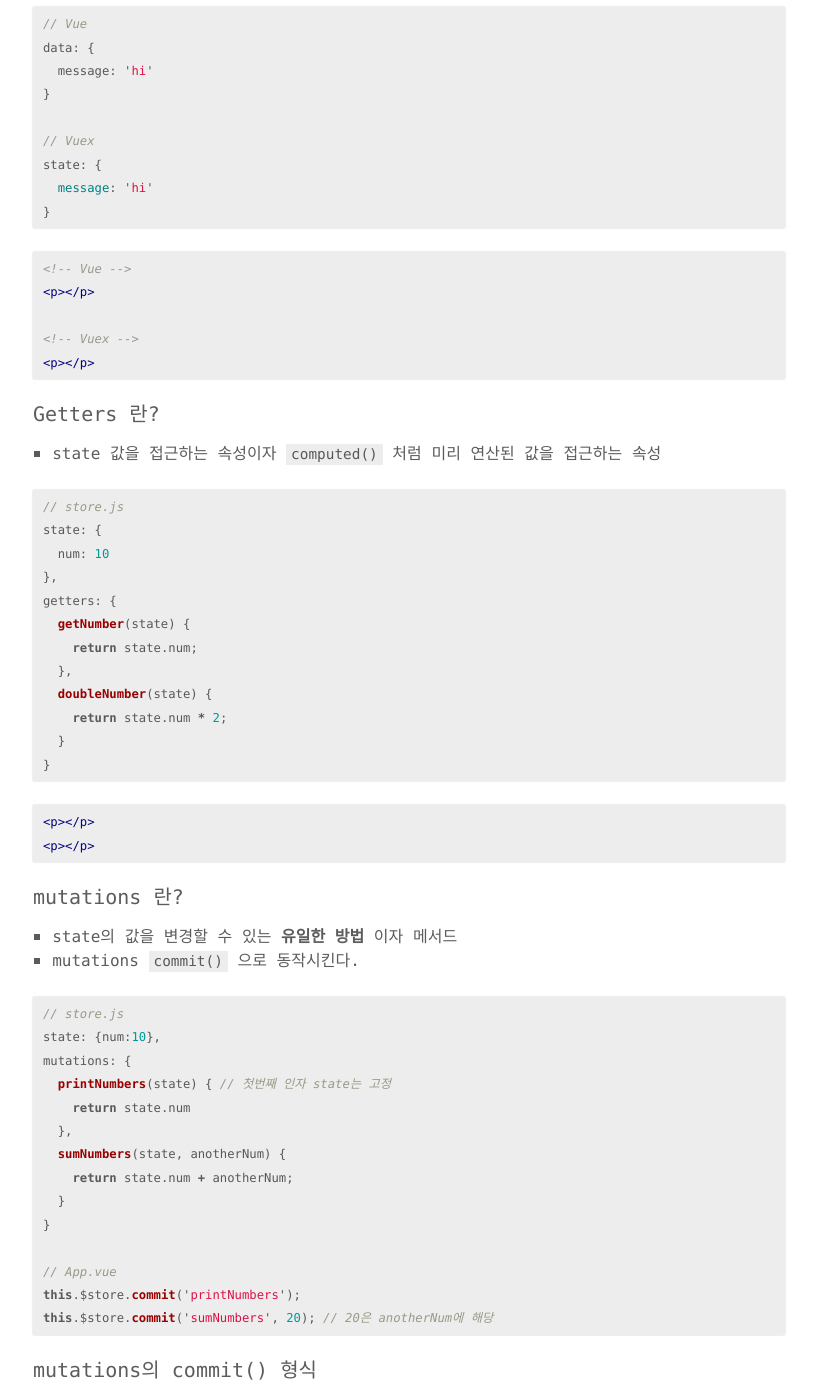
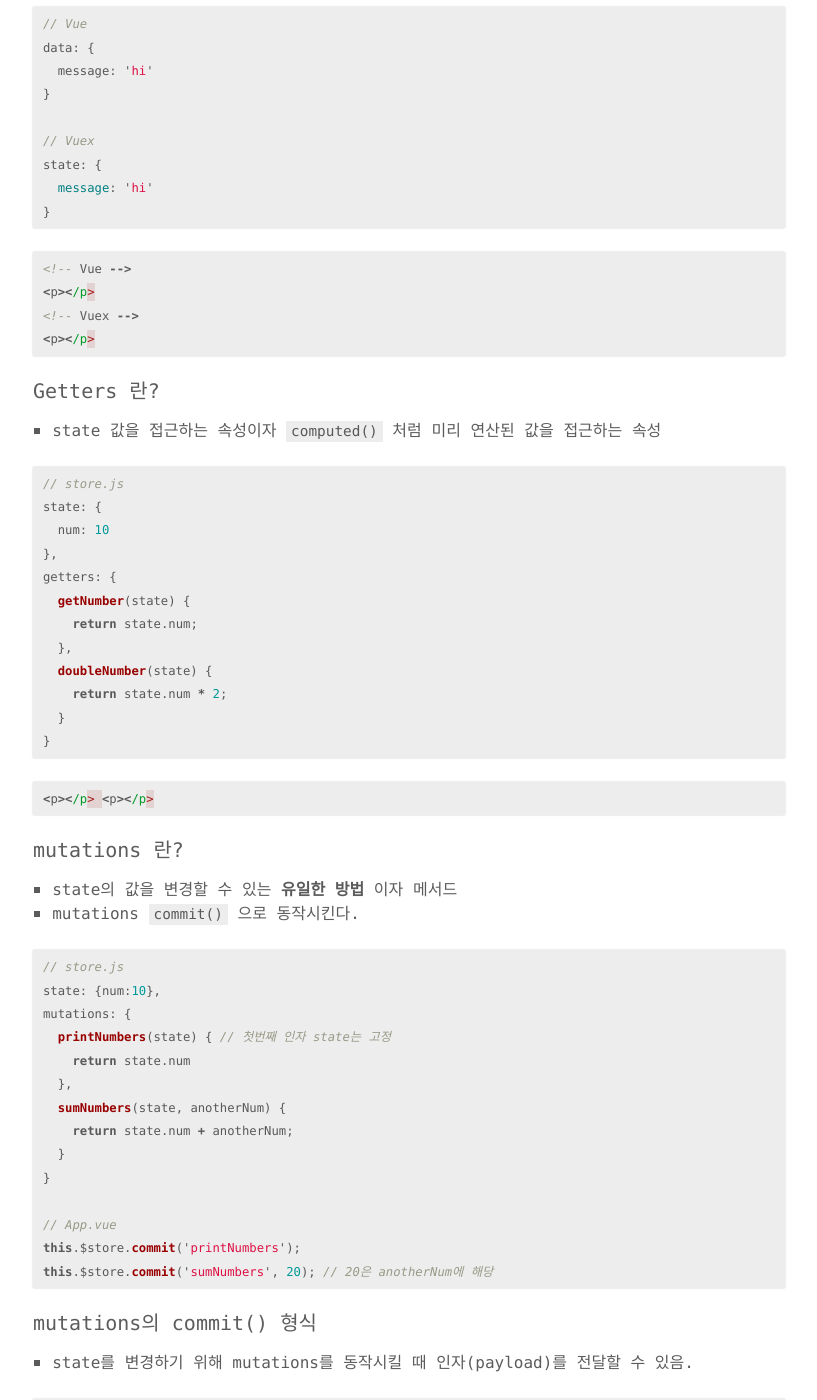
Before and after one commit to ManHyuk/ManHyuk.github.io, a Jekyll site: the page built from _posts/2018-04-18-vuex.md, in a window 1280 px wide and 1400 px high, scrolled down 2854 px. Shown: the whole window, without its empty margins (231-1048 px from the left). Built offline with Jekyll 4.4.1, drawn with Linux system fonts in a browser that asks for light colours.

Commit message:
edit vuex.md

````diff
--- a/_posts/2018-04-18-vuex.md
+++ b/_posts/2018-04-18-vuex.md
@@ -94,7 +94,7 @@
 }
 ```
 
-```html
+```javascript
 <!-- Vue -->
 <p>{{ message }}</p>
 
@@ -121,7 +121,7 @@
 }
 ```
 
-```html
+```javascript
 <p>{{ this.$store.getters.getNumber }}</p>
 <p>{{ this.$store.getters.doubleNumber }}</p>
 ```
````
